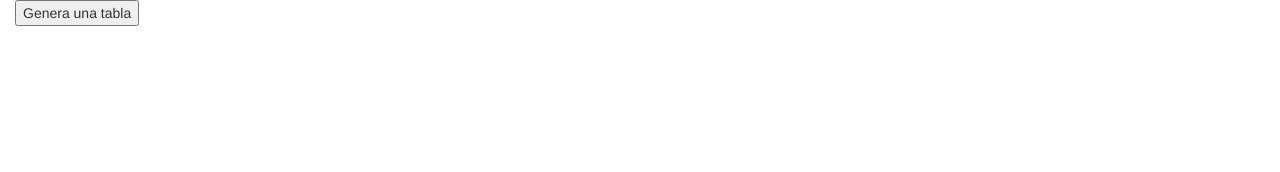
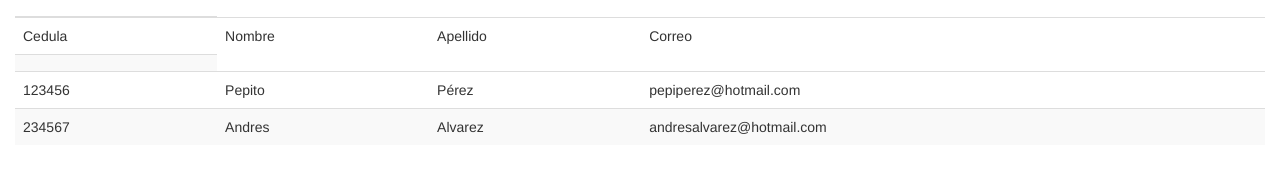
Before and after one commit to Academia-Hack-Promo2/Desarrollo-de-un-tabulador-de-atributos-de-elementos-estructurados-en-un-lenguaje-din-micamente-tipa, a plain HTML site: page index.html in a window 1280 px wide. Drawn offline with Linux system fonts and the light colour scheme.

Commit message:
Terminado!

```diff
--- a/index.html
+++ b/index.html
@@ -12,30 +12,19 @@
 
 <body>
     <div class="container-fluid">
-        <input type="button" value="Genera una tabla" onclick="genera_tabla()">
-        <!--
-        <div class="row">
-            <table class="table table-striped" id="MyTable">
+        <table class="table table-striped" id="MyTable">
                 <thead>
                     <tr>
-                        <th>Nombre</th>
-                        <th>Apellido</th>
-                        <th>Cédula</th>
-                        <th>Correo</th>
+                        <th></th>
                     </tr>
                 </thead>
                 <tbody>
                     <tr>
-                        <td>nada</td>
-                        <td></td>
-                        <td></td>
                         <td></td>
                     </tr>
                 </tbody>
             </table>
         </div>
--->
-    </div>
 
     <script src="js/jquery-latest.js"></script>
     <script src="js/bootstrap.min.js"></script>
--- a/js/tabla.js
+++ b/js/tabla.js
@@ -1,58 +1,111 @@
-function definirEstructura() {
-    arreglo = new Array();
-    arreglo.push({
-        "cedula": "123456",
-        "nombre": "Pepito",
-        "apellido": "Pérez",
-        "correo": "pepiperez@hotmail.com"
-    });
-    arreglo.push({
-        "cedula": "234567",
-        "nombre": "Andres",
-        "apellido": "Alvarez",
-        "correo": "andresalvarez@hotmail.com"
-    });
-    return arreglo;
-}
-var a = definirEstructura();
-console.log(a);
+// Referencias:
+// http://stackoverflow.com/questions/26552749/best-way-to-iterate-array-of-hashes-javascript
+// http://stackoverflow.com/questions/18333427/how-to-insert-row-in-html-table-body-in-javascript
 
 
-function genera_tabla() {
-    // Obtener la referencia del elemento body
-    var body = document.getElementsByTagName("body")[0];
+var personas = new Array();
+var keys = new Array();
+var values = new Array();
 
-    // Crea un elemento <table> y un elemento <tbody>
-    var tabla = document.createElement("table");
+function definirEstructura() {
+    persona1 = {
+        "Cedula": "123456",
+        "Nombre": "Pepito",
+        "Apellido": "Pérez",
+        "Correo": "pepiperez@hotmail.com"
+    };
+    personas.push(persona1);
+    persona2 = {
+        "Cedula": "234567",
+        "Nombre": "Andres",
+        "Apellido": "Alvarez",
+        "Correo": "andresalvarez@hotmail.com"
+    };
+    personas.push(persona2);
+    return definirEstructura;
+}
 
-    var tblBody = document.createElement("tbody");
+function generarThead(i){
+    for (var values in personas[i]) {
+        if (personas[i].hasOwnProperty(values)) {
+            values.push(values);
+            values.push(personas[key][i]);
+        }
+    }
+    //console.log(keys);
+}
 
-    // Crea las celdas
-    for (var i = 0; i < 2; i++) {
-        // Crea las hileras de la tabla
-        var hilera = document.createElement("tr");
+function generarTabla(i){
+    for (var key in personas[i]) {
+        if (personas[i].hasOwnProperty(key)) {
+            keys.push(key);
+            values.push(personas[i][key]);
+        }
+    }
+    //console.log(values);
+}
+generarThead(0)
+definirEstructura();
+generarTabla(0);
 
-        for (var j = 0; j < 4; j++) {
-            // Crea un elemento <td> y un nodo de texto, haz que el nodo de
-            // texto sea el contenido de <td>, ubica el elemento <td> al final
-            // de la hilera de la tabla
-            // AQUÍ HACER UN FOR PARA RECORRER EL ARREGLO Y LO IMPRIMA EN LA TABLA
-            for (key in a) {
-                console.log(a);
-                var celda = document.createElement("td");
-                var textoCelda = document.createTextNode("test");
-                celda.appendChild(textoCelda);
-                hilera.appendChild(celda);
-            }
-        }
-        // agrega la hilera al final de la tabla (al final del elemento tblbody)
-        tblBody.appendChild(hilera);
-    }
+var tabla = document.getElementsByTagName("thead")[0];
 
-    // posiciona el <tbody> debajo del elemento <table>
-    tabla.appendChild(tblBody);
-    // appends <table> into <body>
-    body.appendChild(tabla);
-    // modifica el atributo "border" de la tabla y lo fija a "2";
-    tabla.setAttribute("border", "4");
-}
+var linea = tabla.insertRow(tabla.rows.length);
+
+var celda = linea.insertCell(0);
+var texto = document.createTextNode(keys[0]);
+celda.appendChild(texto);
+
+var celda = linea.insertCell(1);
+var texto = document.createTextNode(keys[1]);
+celda.appendChild(texto);
+
+var celda = linea.insertCell(2);
+var texto = document.createTextNode(keys[2]);
+celda.appendChild(texto);
+
+var celda = linea.insertCell(3);
+var texto = document.createTextNode(keys[3]);
+celda.appendChild(texto);
+
+generarTabla(1);
+
+var tabla = document.getElementsByTagName("tbody")[0];
+
+var linea = tabla.insertRow(tabla.rows.length);
+
+var celda = linea.insertCell(0);
+var texto = document.createTextNode(values[0]);
+celda.appendChild(texto);
+
+var celda = linea.insertCell(1);
+var texto = document.createTextNode(values[1]);
+celda.appendChild(texto);
+
+var celda = linea.insertCell(2);
+var texto = document.createTextNode(values[2]);
+celda.appendChild(texto);
+
+var celda = linea.insertCell(3);
+var texto = document.createTextNode(values[3]);
+celda.appendChild(texto);
+
+generarTabla(1);
+
+var linea = tabla.insertRow(tabla.rows.length);
+
+var celda = linea.insertCell(0);
+var texto = document.createTextNode(values[4]);
+celda.appendChild(texto);
+
+var celda = linea.insertCell(1);
+var texto = document.createTextNode(values[5]);
+celda.appendChild(texto);
+
+var celda = linea.insertCell(2);
+var texto = document.createTextNode(values[6]);
+celda.appendChild(texto);
+
+var celda = linea.insertCell(3);
+var texto = document.createTextNode(values[7]);
+celda.appendChild(texto);
```
